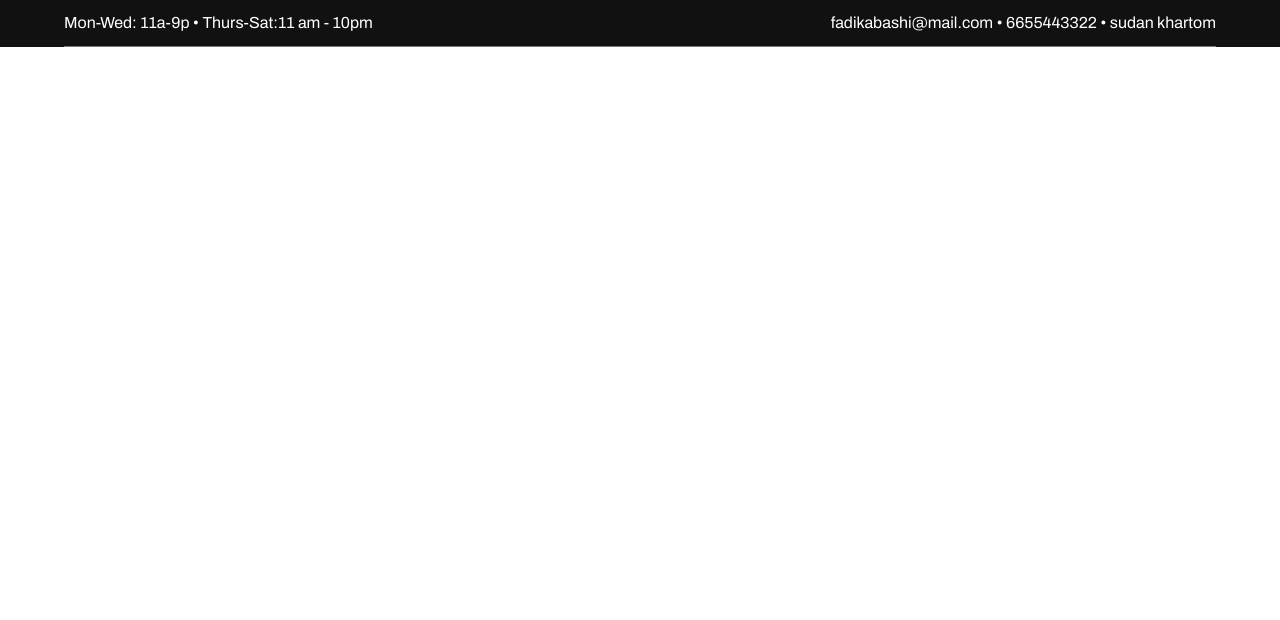
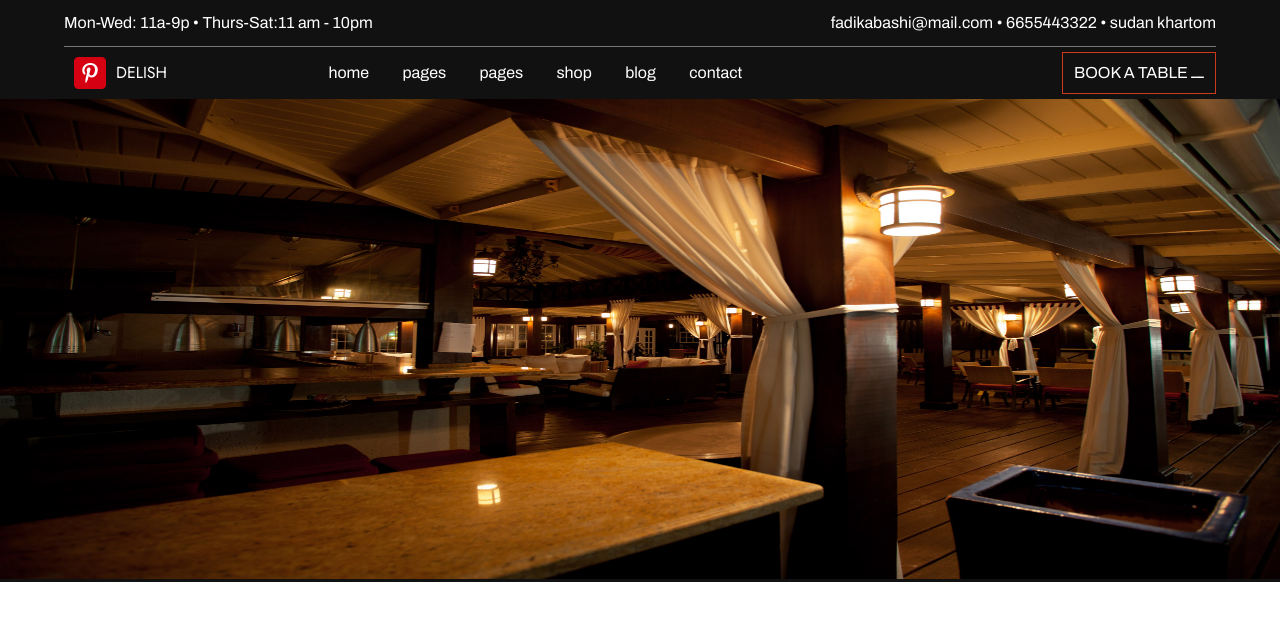
Before and after one commit to fadikabashi/delish, a plain HTML site: page index.html in a window 1280 px wide. Drawn offline with Linux system fonts and the light colour scheme.

Commit message:
untill end of slider

```diff
--- a/css/style.css
+++ b/css/style.css
@@ -104,6 +104,39 @@ body{
 }
 
 /*End globals*/
+
+
+
+/*Buttons*/
+
+.button4{
+   color: var(--white);
+   background: none;
+   border:1px solid var(--primary-color);
+   display: flex;
+   justify-content: center;
+   align-items: center;
+   height: 40px;
+   margin-top: 0.3rem;
+   padding: 0 0.7rem;
+}
+
+.button4 a{
+
+   color: var(--white);
+   text-decoration: none;
+   text-transform: uppercase;
+
+}
+
+.button4 a:hover {
+
+   color: var(--primary-color);
+   text-decoration: none;
+
+}
+
+/*End of Buttons*/
 header{
 background: var(--secondary-color);
 color: var(--white);
@@ -118,3 +151,56 @@ justify-content: space-between;
 padding: 10px 0;
 border-bottom: 1px solid var(--paragraph-color);
 }
+
+.second-header{
+   display: flex;
+   width: 90%;
+   margin: 0 auto;
+   justify-content: center;
+
+}
+.logo{
+   display: flex;
+   justify-content: center;
+   align-items: center;
+   flex:1;
+}
+.second-header img{
+   width: 32px;
+   height: 32px;
+   padding: 10px;
+}
+.second-header p{
+   font-family: Jost, 'Segoe UI', Tahoma, Geneva, Verdana, sans-serif;
+   text-transform: uppercase;
+   flex:2;
+}
+
+nav{
+   flex:3;
+}
+
+nav ul{
+ padding-top: 18px;
+}
+nav ul li{
+   display: inline;
+   padding: 10px;
+
+}
+nav ul li a{
+   text-decoration: none;
+   color: var(--white);
+   padding: 0 5px;
+}
+
+/*ُEnd of header*/
+
+
+/*slider*/
+#slider img{
+   height: 60vh;
+   width: 100vw;;
+}
+
+/*end of slider*/
--- a/index.html
+++ b/index.html
@@ -16,6 +16,27 @@
                 <p>fadikabashi@mail.com • 6655443322 • sudan khartom</p>
             </div>
         </div>
+        <div class="second-header">
+            <div class="logo">
+                <img src="img/logo.png" alt="logo image">
+                <p>delish</p>
+            </div>
+            <nav><ul>
+                <li><a href="#">home</a></li>
+                <li><a href="#">pages</a></li>
+                <li><a href="#">pages</a></li>
+                <li><a href="#">shop</a></li>
+                <li><a href="#">blog</a></li>
+                <li><a href="#">contact</a></li>
+            </ul></nav>
+            <div class="button4">
+                <a href="#">book a table ـــ</a>
+            </div>
+        </div>
+
+        <div id="slider">
+            <img src="img/slider1.jpg" alt="">
+        </div>
     </header>
 </body>
 </html>
```
Also changed, not shown: img/image (1).jpeg (added), img/image (2).jpeg (added), img/image (3).jpeg (added), img/image (4).jpeg (added), img/image (5).jpeg (added), img/logo.png (added), img/pizza.jpeg (added), img/slider1.jpg (added), 1 other file.
